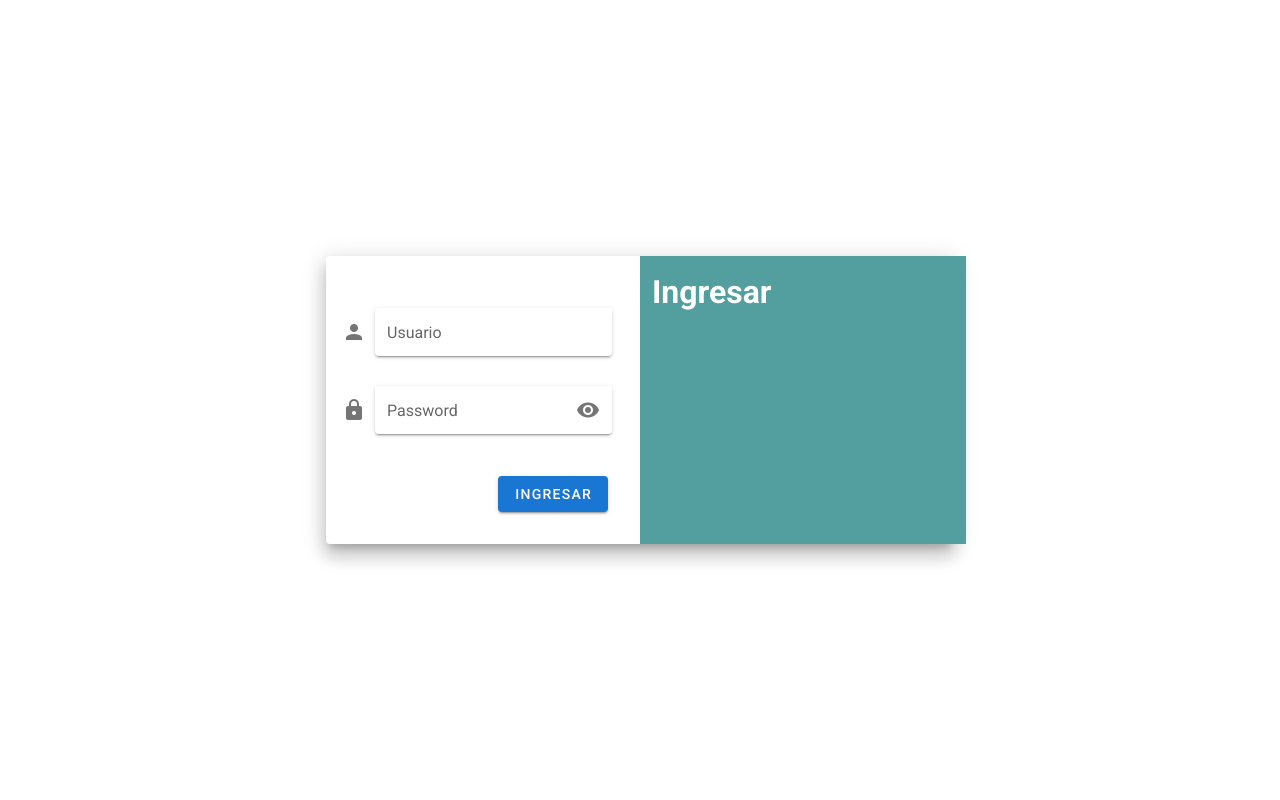
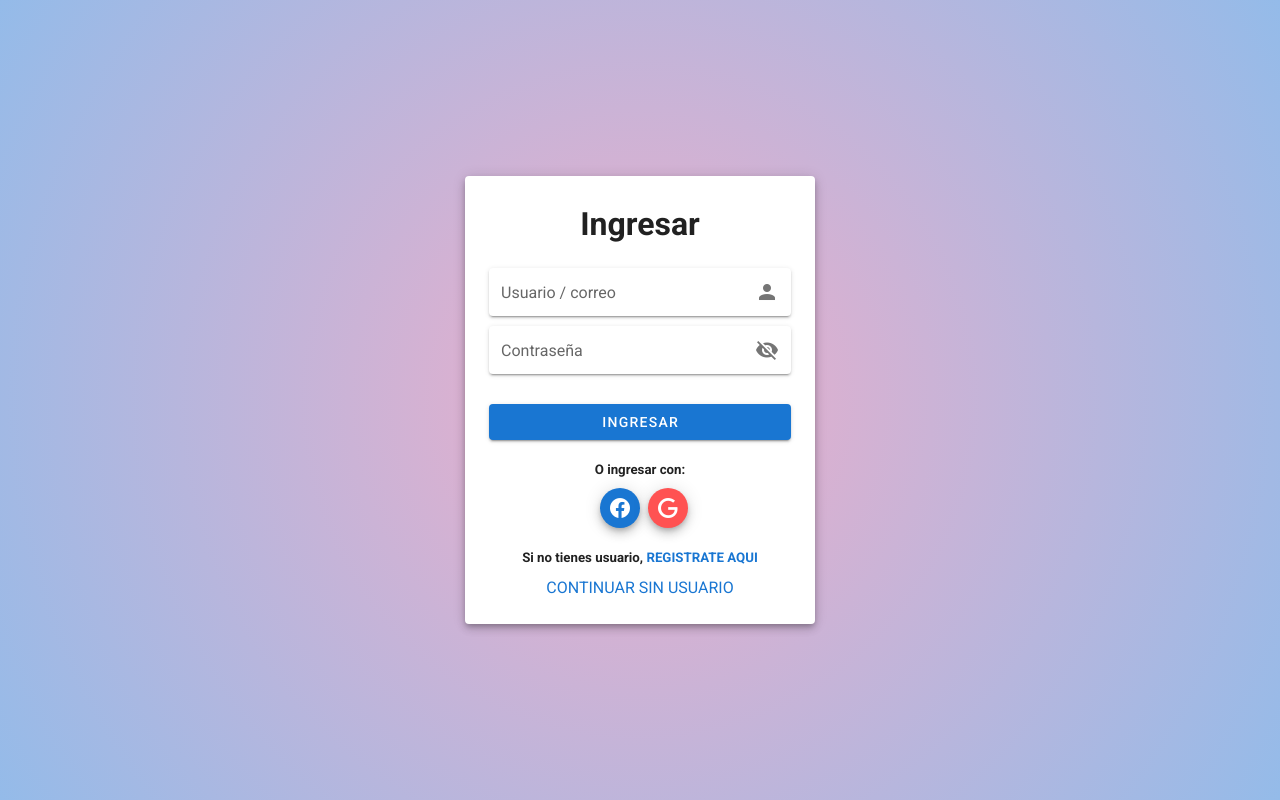
Before and after one commit to gastonmilano10/ProyectOne, a Vue app in the folder Client/projectoneclient/: page / in a window 1280 px wide. Built offline with nearby package versions, Linux system fonts and the light colour scheme.

Commit message:
Nueva version login
Se desarrollo una nueva version de login, orientada a dispositivos moviles

```diff
--- a/Client/projectoneclient/package.json
+++ b/Client/projectoneclient/package.json
@@ -8,9 +8,10 @@
     "lint": "vue-cli-service lint"
   },
   "dependencies": {
-    "axios": "^0.21.1",
+    "axios": "^0.21.4",
     "core-js": "^3.6.5",
     "vue": "^2.6.11",
+    "vue-axios": "^3.4.0",
     "vue-router": "^3.5.1",
     "vue-wordcloud": "^1.1.1",
     "vuetify": "^2.4.0",
--- a/Client/projectoneclient/src/components/Login.vue
+++ b/Client/projectoneclient/src/components/Login.vue
@@ -1,64 +1,105 @@
 <template>
   <v-app id="inspire">
-    <v-content>
-      <v-container fluid fill-height>
-        <v-layout align-center justify-center>
-          <v-flex xs12 sm8 md6>
-            <v-card class="elevation-12">
-              <v-row>
-                <v-col md="6">
-                  <v-card-text class="mt-6 pb-0">
-                    <v-form>
+    <div class="app-container">
+      <v-card elevation="5" class="login-container pa-3">
+        <v-container fluid class="text-center">
+          <h1>Ingresar</h1>
+
+          <v-form v-on:submit.prevent="login">
             <v-text-field
-                        width="150"
-                        name="user"
-                        label="Usuario"
-                        type="text"
-                        placehoder="Usuario"
-                        prepend-icon="mdi-account"
+              class="mt-5"
+              append-icon="mdi-account"
+              label="Usuario / correo"
               solo
+              v-model="user"
             ></v-text-field>
+
             <v-text-field
-                        name="password"
-                        label="Password"
-                        type="password"
-                        placehoder="Contraseña"
-                        prepend-icon="mdi-lock"
-                        append-icon="mdi-eye"
+              class="mt-n5"
+              :append-icon="show1 ? 'mdi-eye' : 'mdi-eye-off'"
+              :type="show1 ? 'text' : 'password'"
+              label="Contraseña"
+              @click:append="show1 = !show1"
               solo
+              v-model="password"
             ></v-text-field>
+
+            <v-btn block color="primary" type="submit"> Ingresar </v-btn>
           </v-form>
-                  </v-card-text>
-                  <v-card-actions class="pt-0">
-                    <v-col class="text-right">
-                      <v-btn color="primary">Ingresar</v-btn>
-                    </v-col>
-                  </v-card-actions>
-                </v-col>
 
-                <v-col class="cardPanel">
-                  <h1 class="white--text">Ingresar</h1>
-                </v-col>
-              </v-row>
+          <h5 class="mt-5 mb-2">O ingresar con:</h5>
+
+          <v-btn class="mx-2" fab dark small color="primary">
+            <v-icon dark> mdi-facebook </v-icon>
+          </v-btn>
+
+          <v-btn fab dark small color="error">
+            <v-icon dark> mdi-google </v-icon>
+          </v-btn>
+
+          <h5 class="mt-5 mb-2">
+            Si no tienes usuario, <a>REGISTRATE AQUI</a>
+          </h5>
+          <a>CONTINUAR SIN USUARIO</a>
+        </v-container>
       </v-card>
-          </v-flex>
-        </v-layout>
-      </v-container>
-    </v-content>
+    </div>
   </v-app>
 </template>
 
 <script>
+import Axios from "axios";
+
 export default {
   name: "Login",
   props: {
     source: String,
   },
+
+  data() {
+    return {
+      show1: false,
+      user: "",
+      password: "",
+      error: false,
+      error_msj: false,
+    };
+  },
+
+  methods: {
+    login() {
+      let jsonLogin = {
+        user: this.user,
+        password: this.password,
+      };
+
+      Axios.post('https://localhost:5001/api/Users/Login', jsonLogin)
+      .then(response => console.log(response))
+      console.log(jsonLogin);
+    },
+  },
 };
 </script>
 
 <style scoped>
-.cardPanel {
-  background-color: #539e9e;
+.app-container {
+  height: 100vh;
+  display: flex;
+  justify-content: center;
+  align-items: center;
+  background: rgb(238, 174, 202);
+  background: radial-gradient(
+    circle,
+    rgba(238, 174, 202, 1) 0%,
+    rgba(148, 187, 233, 1) 100%
+  );
+}
+
+.login-container {
+  width: 60%;
+  max-width: 350px;
+  display: flex;
+  justify-content: center;
+  border-radius: 5px;
 }
 </style>
--- /dev/null
+++ b/Client/projectoneclient/src/main.scss
@@ -0,0 +1,3 @@
+.text-center{
+    text-align: center;
+}
```
Also changed, not shown: Client/projectoneclient/src/main.js (+5 -3 lines), 1 other file (tests, documents, lock files or other folders). Lines whose indentation alone changed are shown as unchanged.
